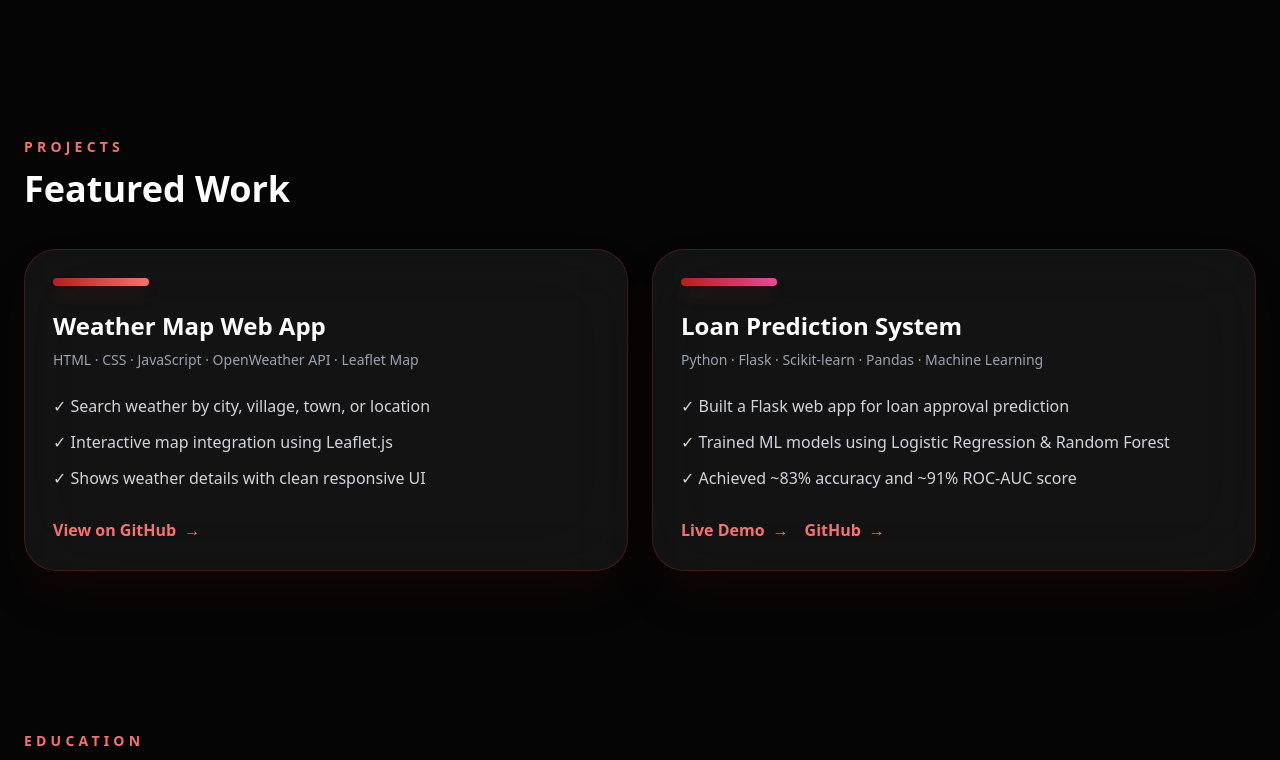
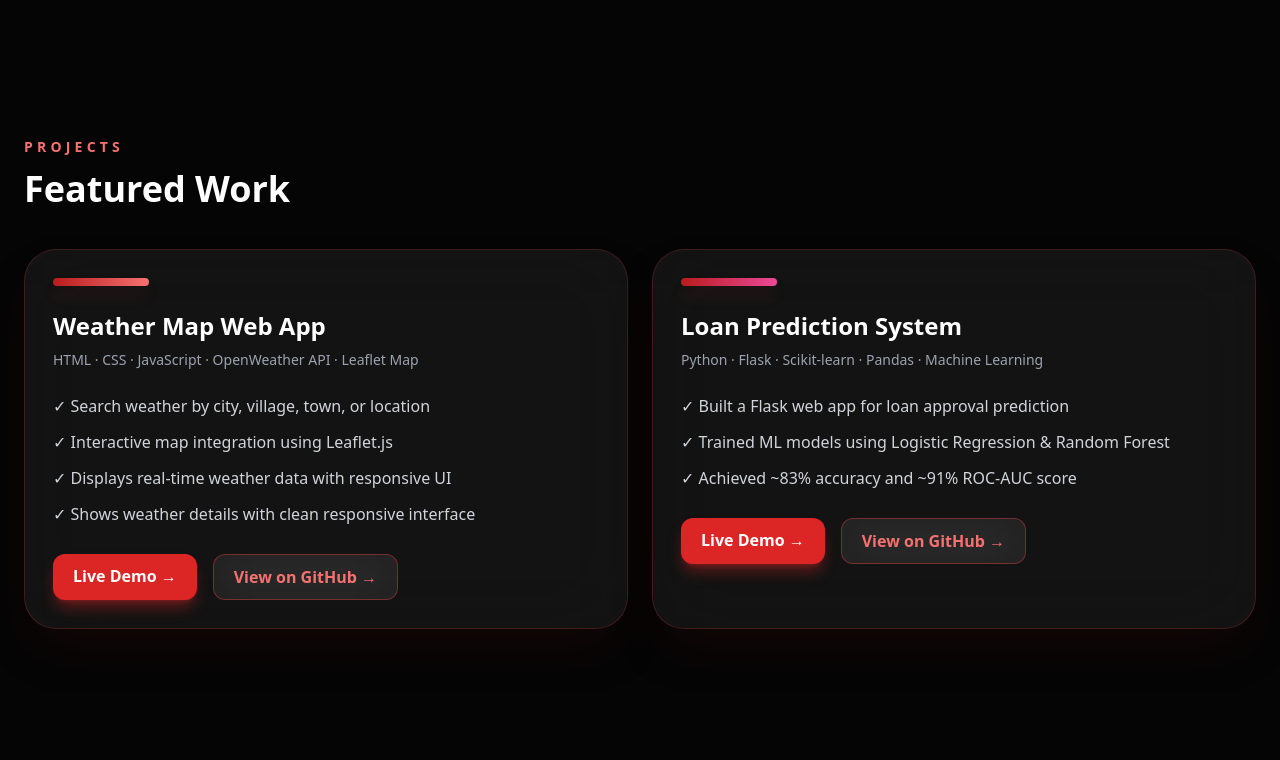
Before and after one commit to ayush2614/portfolio, a plain HTML site: page index.html in a window 1280 px wide. Shown: the part 1771-2531 px from the top of the page. Drawn offline with nearby package versions, Linux system fonts and the light colour scheme.

Commit message:
Update portfolio with premium buttons

```diff
--- a/index.html
+++ b/index.html
@@ -58,7 +58,7 @@
         </h1>
 
         <p class="mt-6 max-w-2xl text-lg leading-8 text-gray-300">
-          Hello ,I’m <span class="font-semibold text-white">Ayush Pratap Singh</span>, an MCA final-year student focused on Python, Java, Flask, REST APIs, SQL, Data Science, and Machine Learning.
+          Hello, I’m <span class="font-semibold text-white">Ayush Pratap Singh</span>, an MCA final-year student focused on Python, Java, Flask, REST APIs, SQL, Data Science, and Machine Learning.
         </p>
 
         <div class="mt-9 flex flex-wrap gap-4">
@@ -159,6 +159,8 @@
       <h2 class="mt-3 text-4xl font-black">Featured Work</h2>
 
       <div class="mt-10 grid gap-6 md:grid-cols-2">
+
+        <!-- Weather Map Project -->
         <article class="rounded-[2rem] border border-red-500/20 bg-white/[0.06] p-7 shadow-2xl shadow-red-950/25 backdrop-blur-2xl transition hover:-translate-y-1 hover:border-red-400/60 hover:shadow-red-600/20">
           <div class="mb-6 h-2 w-24 rounded-full bg-gradient-to-r from-red-700 to-red-400 shadow-lg shadow-red-500/40"></div>
 
@@ -168,14 +170,24 @@
           <ul class="mt-6 space-y-3 text-gray-300">
             <li>✓ Search weather by city, village, town, or location</li>
             <li>✓ Interactive map integration using Leaflet.js</li>
-    <li>✓ Shows weather details with clean responsive UI</li>
+            <li>✓ Displays real-time weather data with responsive UI</li>
+            <li>✓ Shows weather details with clean responsive interface</li>
           </ul>
 
-  <a href="https://github.com/ayush2614/weather-app" target="_blank" class="mt-7 inline-flex items-center gap-2 font-semibold text-red-400">
-    View on GitHub <span>→</span>
+          <div class="mt-7 flex flex-wrap gap-4">
+            <a href="https://ayush2614.github.io/weather-app/" target="_blank"
+              class="px-5 py-2.5 rounded-xl bg-red-600 text-white font-semibold shadow-lg shadow-red-600/40 transition duration-300 hover:bg-red-500 hover:shadow-red-500/70 hover:-translate-y-1">
+              Live Demo →
             </a>
+
+            <a href="https://github.com/ayush2614/weather-app" target="_blank"
+              class="px-5 py-2.5 rounded-xl border border-red-500/40 text-red-400 font-semibold backdrop-blur-xl bg-white/5 transition duration-300 hover:bg-red-500/10 hover:text-red-300 hover:border-red-400 hover:-translate-y-1">
+              View on GitHub →
+            </a>
+          </div>
         </article>
 
+        <!-- Loan Prediction Project -->
         <article class="rounded-[2rem] border border-red-500/20 bg-white/[0.06] p-7 shadow-2xl shadow-red-950/25 backdrop-blur-2xl transition hover:-translate-y-1 hover:border-red-400/60 hover:shadow-red-600/20">
           <div class="mb-6 h-2 w-24 rounded-full bg-gradient-to-r from-red-700 to-pink-500 shadow-lg shadow-red-500/40"></div>
 
@@ -189,15 +201,18 @@
           </ul>
 
           <div class="mt-7 flex flex-wrap gap-4">
-    <a href="https://loan-prediction-system-oenl.onrender.com" target="_blank" class="inline-flex items-center gap-2 font-semibold text-red-400">
-      Live Demo <span>→</span>
+            <a href="https://loan-prediction-system-oenl.onrender.com" target="_blank"
+              class="px-5 py-2.5 rounded-xl bg-red-600 text-white font-semibold shadow-lg shadow-red-600/40 transition duration-300 hover:bg-red-500 hover:shadow-red-500/70 hover:-translate-y-1">
+              Live Demo →
             </a>
 
-    <a href="https://github.com/ayush2614/loan-prediction-system" target="_blank" class="inline-flex items-center gap-2 font-semibold text-red-400">
-      GitHub <span>→</span>
+            <a href="https://github.com/ayush2614/loan-prediction-system" target="_blank"
+              class="px-5 py-2.5 rounded-xl border border-red-500/40 text-red-400 font-semibold backdrop-blur-xl bg-white/5 transition duration-300 hover:bg-red-500/10 hover:text-red-300 hover:border-red-400 hover:-translate-y-1">
+              View on GitHub →
             </a>
           </div>
         </article>
+
       </div>
     </section>
 
```
Lines whose indentation alone changed are shown as unchanged.
